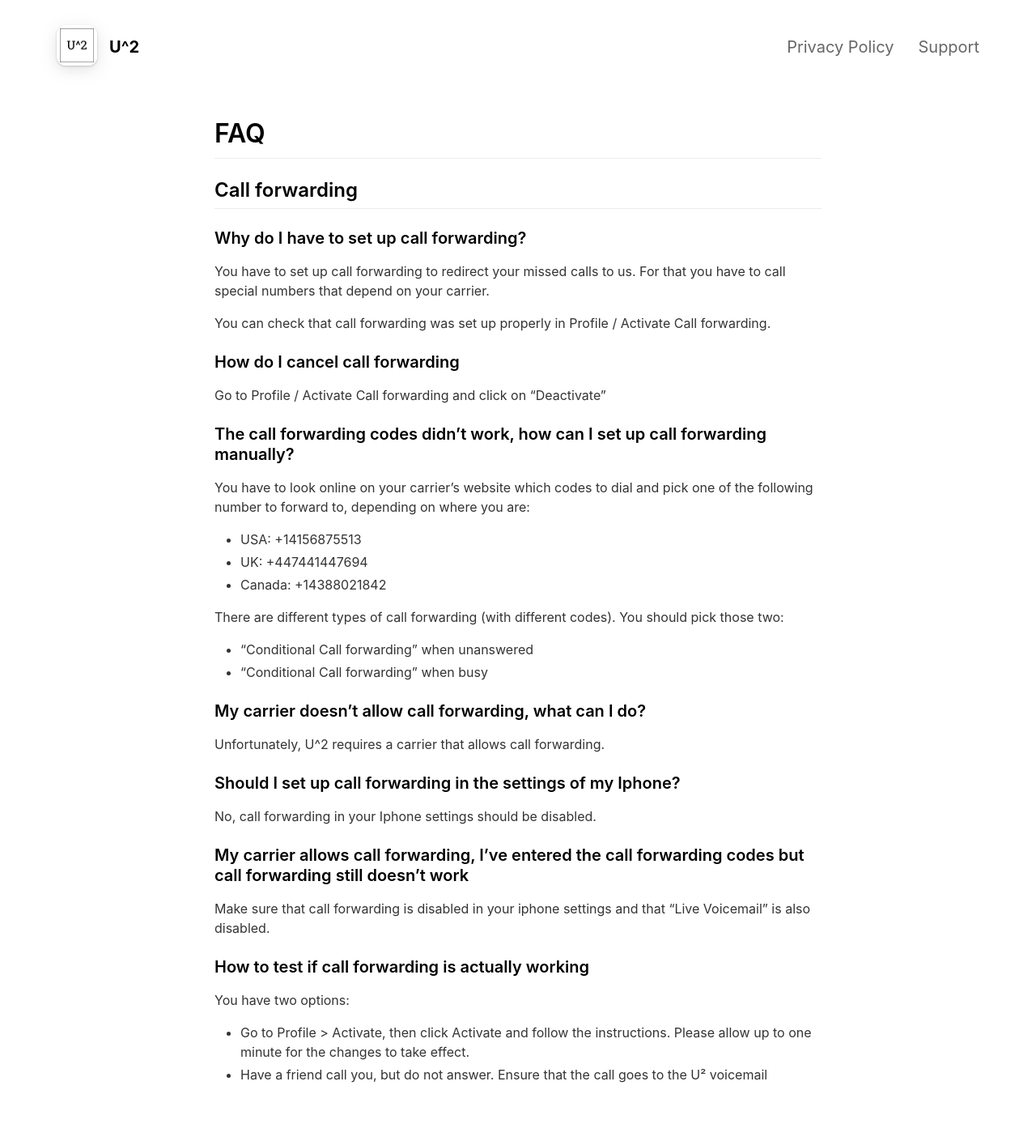
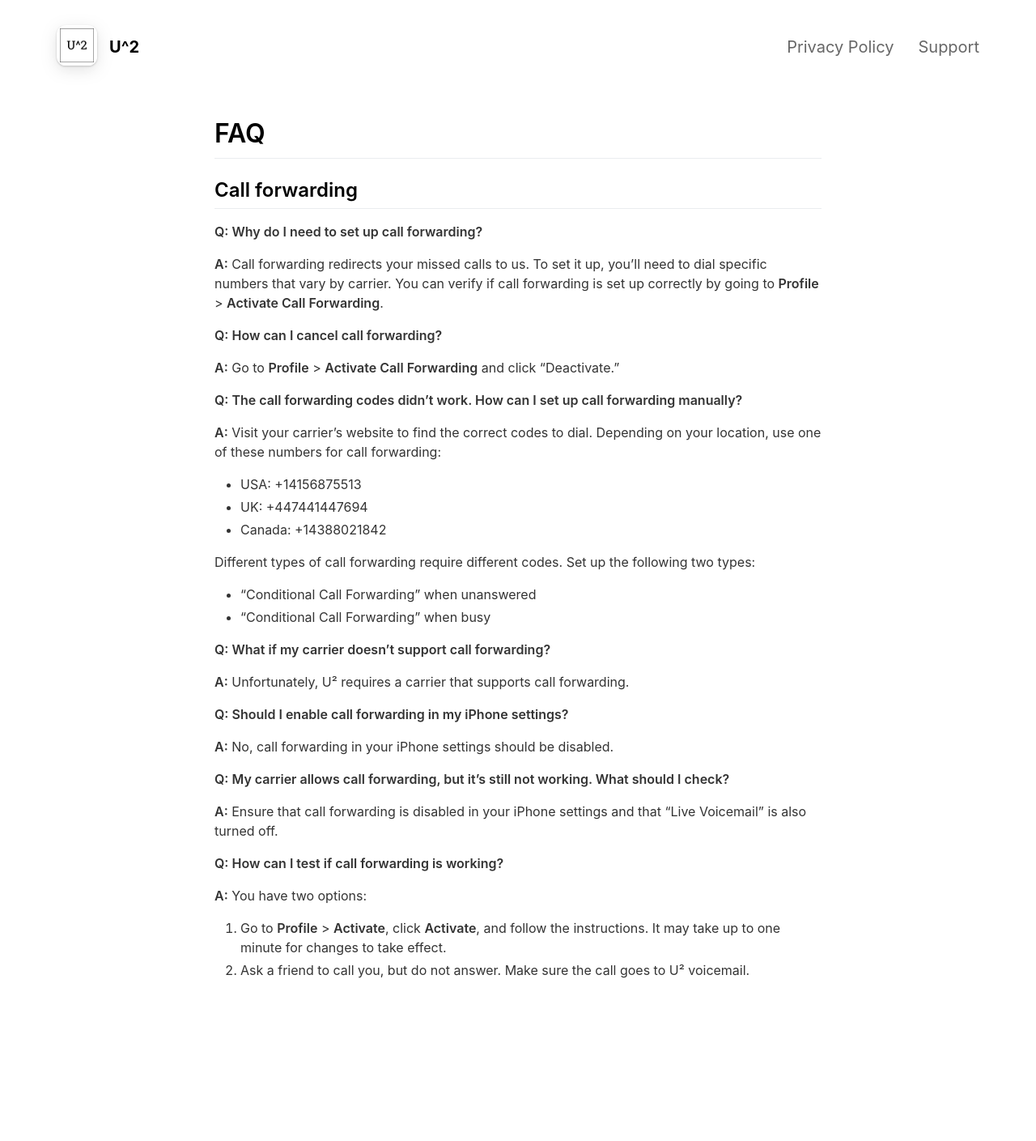
Before and after one commit to strangeattractors/u-squared, a Jekyll site: the page built from _pages/faq.md, in a window 1280 px wide. Shown: the whole page at 81% size. Built offline with Jekyll 4.4.1, drawn with Linux system fonts in a browser that asks for light colours; nearby versions of some CDN libraries; after the commit the page ends 1280 px from its top, so only the background shows below that.

Commit message:
Update faq.md

```diff
--- a/_pages/faq.md
+++ b/_pages/faq.md
@@ -7,41 +7,39 @@ include_in_header: false
 
 ## Call forwarding
 
-### Why do I have to set up call forwarding?
+**Q: Why do I need to set up call forwarding?**
 
-You have to set up call forwarding to redirect your missed calls to us. For that you have to call special numbers that depend on your carrier.
+**A:** Call forwarding redirects your missed calls to us. To set it up, you'll need to dial specific numbers that vary by carrier. You can verify if call forwarding is set up correctly by going to **Profile** > **Activate Call Forwarding**.
 
-You can check that call forwarding was set up properly in Profile / Activate Call forwarding.
+**Q: How can I cancel call forwarding?**
 
-### How do I cancel call forwarding
+**A:** Go to **Profile** > **Activate Call Forwarding** and click "Deactivate."
 
-Go to Profile / Activate Call forwarding and click on "Deactivate"
+**Q: The call forwarding codes didn’t work. How can I set up call forwarding manually?**
 
-### The call forwarding codes didn't work, how can I set up call forwarding manually?
-
-You have to look online on your carrier's website which codes to dial and pick one of the following number to forward to, depending on where you are:
+**A:** Visit your carrier’s website to find the correct codes to dial. Depending on your location, use one of these numbers for call forwarding:
 - USA: +14156875513
 - UK: +447441447694
 - Canada: +14388021842
 
-There are different types of call forwarding (with different codes). You should pick those two:
-- "Conditional Call forwarding" when unanswered
-- "Conditional Call forwarding" when busy
+Different types of call forwarding require different codes. Set up the following two types:
+- "Conditional Call Forwarding" when unanswered
+- "Conditional Call Forwarding" when busy
 
-### My carrier doesn't allow call forwarding, what can I do?
+**Q: What if my carrier doesn’t support call forwarding?**
 
-Unfortunately, U^2 requires a carrier that allows call forwarding.
+**A:** Unfortunately, U² requires a carrier that supports call forwarding.
 
-### Should I set up call forwarding in the settings of my Iphone?
+**Q: Should I enable call forwarding in my iPhone settings?**
 
-No, call forwarding in your Iphone settings should be disabled.
+**A:** No, call forwarding in your iPhone settings should be disabled.
 
-### My carrier allows call forwarding, I've entered the call forwarding codes but call forwarding still doesn't work
+**Q: My carrier allows call forwarding, but it’s still not working. What should I check?**
 
-Make sure that call forwarding is disabled in your iphone settings and that "Live Voicemail" is also disabled.
+**A:** Ensure that call forwarding is disabled in your iPhone settings and that "Live Voicemail" is also turned off.
 
-### How to test if call forwarding is actually working
+**Q: How can I test if call forwarding is working?**
 
-You have two options:
-- Go to Profile > Activate, then click Activate and follow the instructions. Please allow up to one minute for the changes to take effect.
-- Have a friend call you, but do not answer. Ensure that the call goes to the U² voicemail
+**A:** You have two options:
+1. Go to **Profile** > **Activate**, click **Activate**, and follow the instructions. It may take up to one minute for changes to take effect.
+2. Ask a friend to call you, but do not answer. Make sure the call goes to U² voicemail.
```
